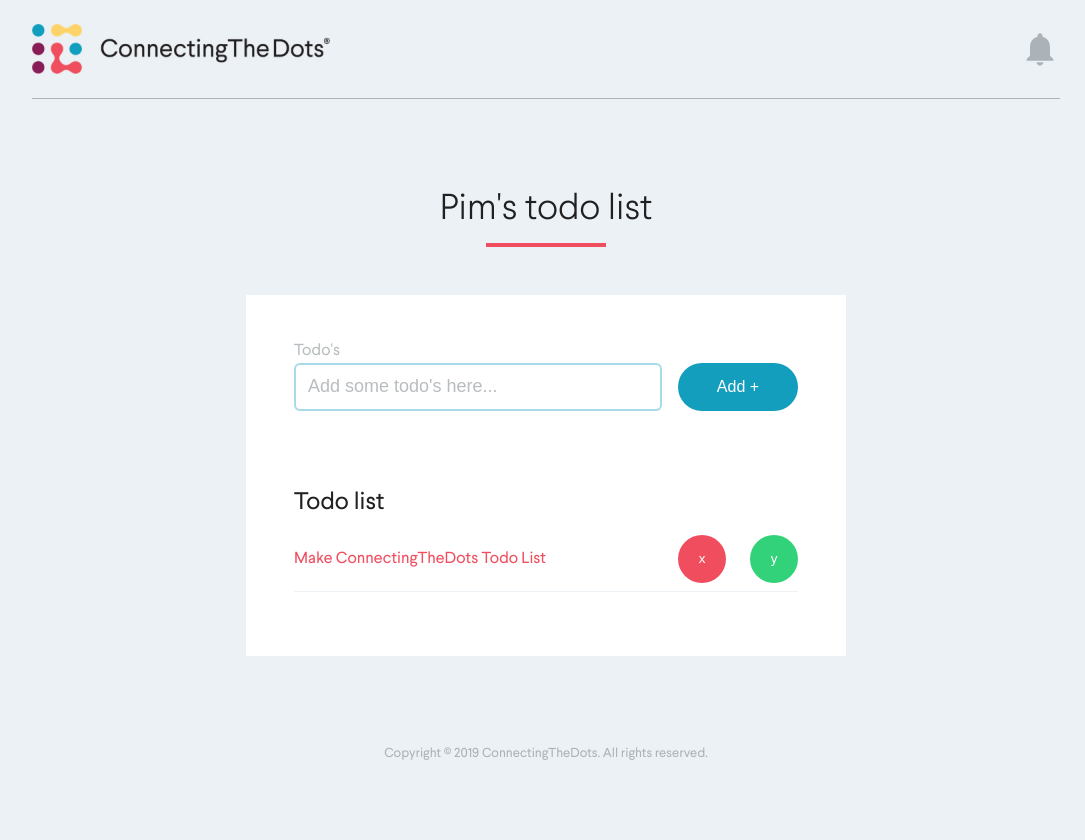
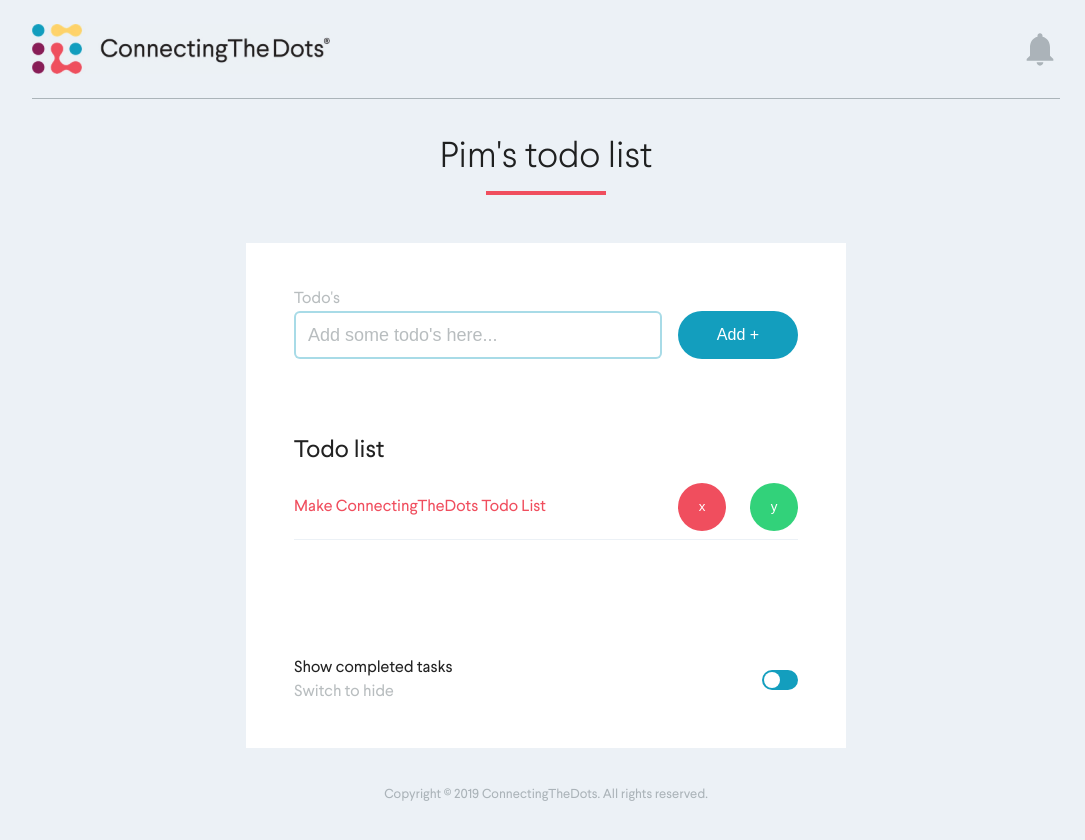
Before and after one commit to Schayik/todo-list, a React (Create React App) app: page / in a window 1280 px wide. Shown: the whole page, without its empty margins (94-1179 px from the left). Before the commit the page ends 800 px from the top, so only its background shows below. Built offline with nearby package versions, Linux system fonts and the light colour scheme; a small style sheet from the web is missing.

Commit message:
feat: HideTodo

```diff
--- a/package.json
+++ b/package.json
@@ -6,6 +6,7 @@
     "react": "^16.8.6",
     "react-dom": "^16.8.6",
     "react-scripts": "3.0.1",
+    "react-switch": "^5.0.1",
     "styled-components": "^4.3.2"
   },
   "scripts": {
--- a/src/components/HideTodo.js
+++ b/src/components/HideTodo.js
@@ -1,9 +1,26 @@
 import React from 'react'
+import Switch from 'react-switch'
 import styled from 'styled-components'
 
-const HideTodo = () => (
+const HideTodo = ({ hideCompleted, toggleHide }) => (
   <StyledHideTodo>
-
+    <div>
+      <h3>Show completed tasks</h3>
+      <p>Switch to hide</p>
+    </div>
+    <Switch
+      onChange={() => toggleHide()}
+      checked={hideCompleted}
+      offColor='#139ebe'
+      onColor='#2ad175'
+      offHandleColor='#fff'
+      onHandleColor='#fff'
+      uncheckedIcon={false}
+      checkedIcon={false}
+      width={36}
+      height={20}
+      handleDiameter={16}
+    />
   </StyledHideTodo>
 )
 
@@ -11,4 +28,19 @@ export default HideTodo
 
 const StyledHideTodo = styled.div`
 
+  display: flex;
+  justify-content: space-between;
+  align-items: center;
+  margin-top: 120px;
+
+  h3 {
+    font-size: 16px;
+  }
+  p {
+    margin-top: 8px;
+    color: var(--grey);
+    font-size: 16px;
+  }
+
+
 `
--- a/src/components/ListTodo.js
+++ b/src/components/ListTodo.js
@@ -43,6 +43,10 @@ export default ListTodo
 const StyledListTodo = styled.div`
   margin-top: 80px;
 
+  h2 {
+    font-size: 24px;
+  }
+
   ul li {
     border-bottom: 1px var(--light) solid;
 
--- a/src/components/TodoContainer.js
+++ b/src/components/TodoContainer.js
@@ -61,6 +61,12 @@ class TodoContainer extends Component {
     })
   }
 
+  toggleHide = () => {
+    const { hideCompleted } = this.state
+
+    this.setState({ hideCompleted: !hideCompleted })
+  }
+
   render() {
     const { todoList, addError, hideCompleted } = this.state
 
@@ -80,7 +86,7 @@ class TodoContainer extends Component {
         />
         <HideTodo
           hideCompleted={hideCompleted}
-          toggleCompleted={this.toggleCompleted}
+          toggleHide={this.toggleHide}
         />
       </StyledTodoContainer>
     )
```
Also changed, not shown: 1 other file (tests, documents, lock files or other folders).
